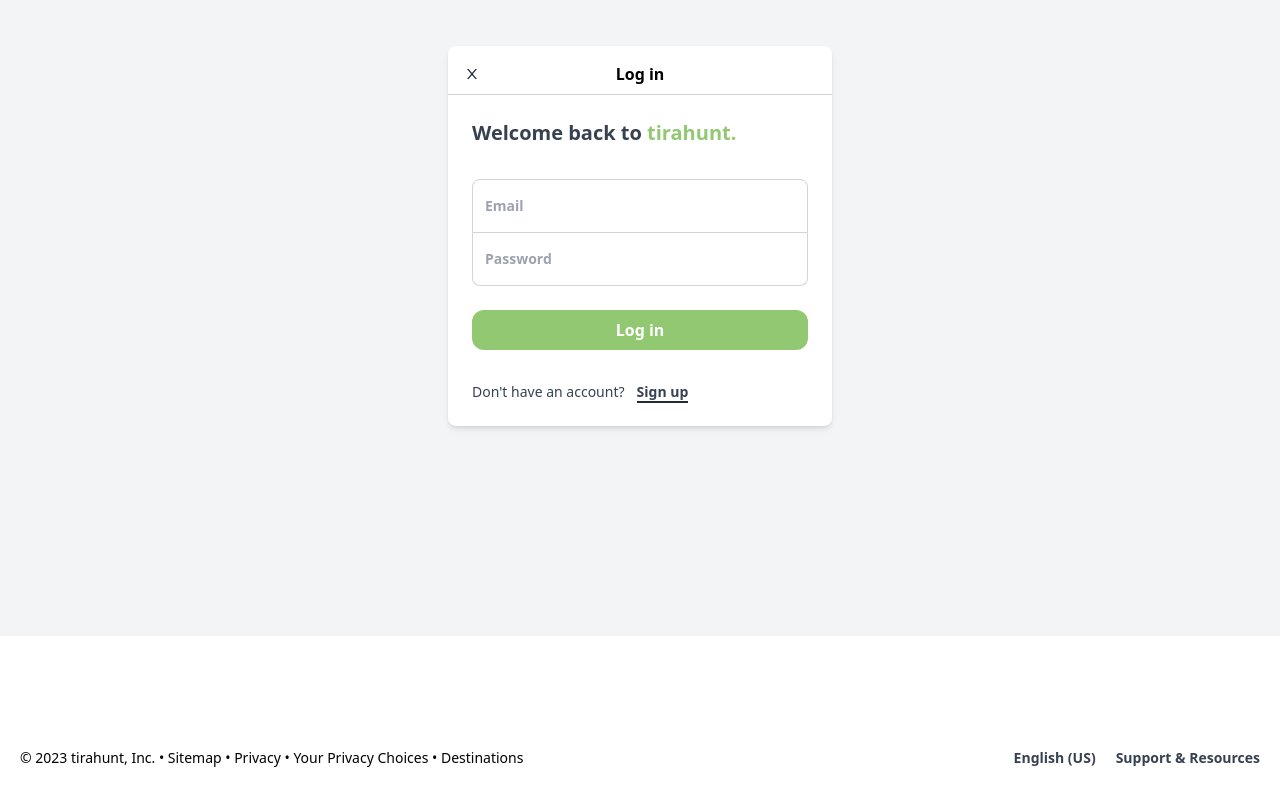
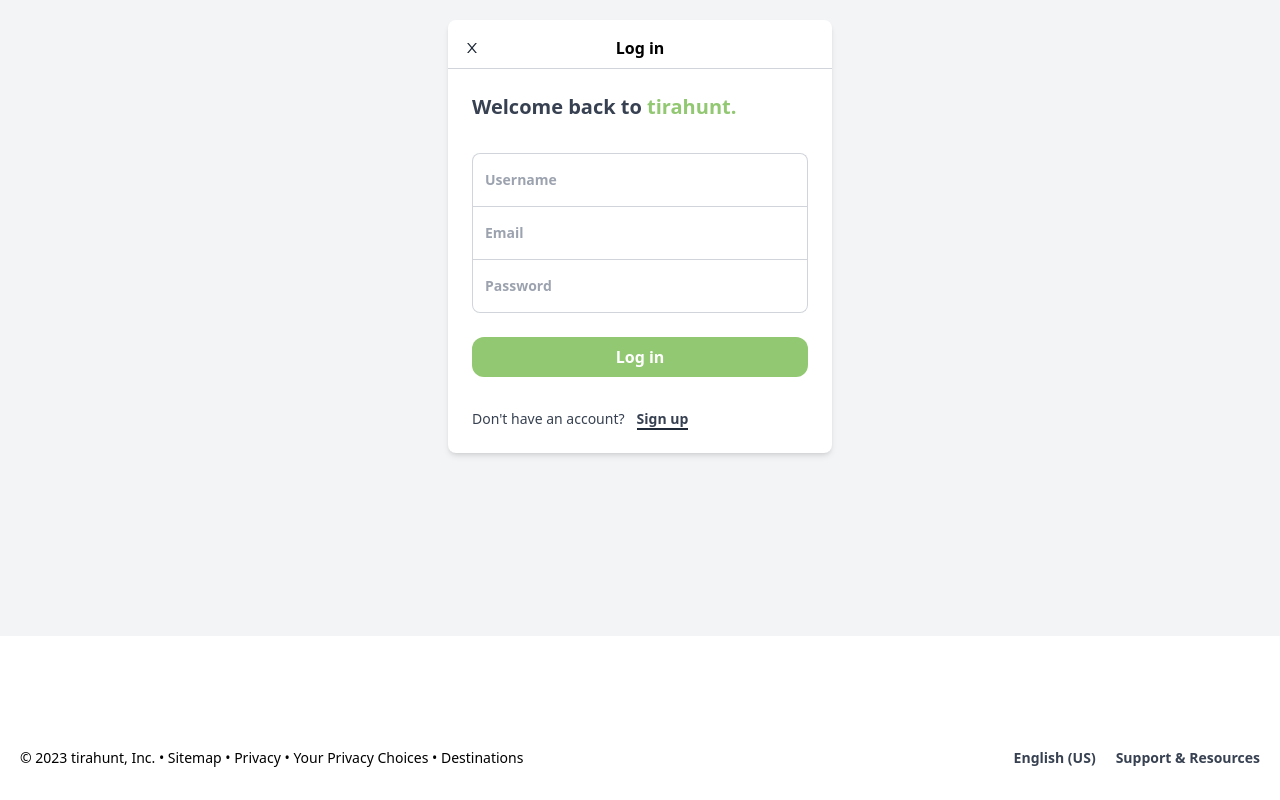
Before and after one commit to rjlb87/tirahunt, a React (Vite) app in the folder frontend/: page / in a window 1280 px wide. Shown: the part 1266-2066 px from the top of the page. Built offline with nearby package versions, Linux system fonts and the light colour scheme.

Commit message:
WP001 feature: added username in Log in component

```diff
--- a/frontend/src/authentication/admin/LogIn.jsx
+++ b/frontend/src/authentication/admin/LogIn.jsx
@@ -41,13 +41,26 @@
             <p className="inline text-gray-700">Welcome back to</p>
             <p className="inline text-[#92c872]"> tirahunt.</p>
           </div>
-
           <label
             className="block text-gray-700 text-sm font-bold mt-8"
+            htmlFor="username"
+          ></label>
+          <input
+            className="text-sm rounded-tr-lg rounded-tl-lg border-l border-t border-r border-gray-300 w-full py-4 px-3 text-gray-700 "
+            id="username"
+            type="username"
+            name="username"
+            value={formData.username}
+            onChange={handleChange}
+            placeholder="Username"
+            required
+          />
+          <label
+            className="block text-gray-700 text-sm font-bold"
             htmlFor="email"
           ></label>
           <input
-            className="text-sm rounded-tr-lg rounded-tl-lg border border-gray-300 w-full py-4 px-3 text-gray-700 "
+            className="text-sm border border-gray-300 w-full py-4 px-3 text-gray-700 "
             id="email"
             type="email"
             name="email"
```
